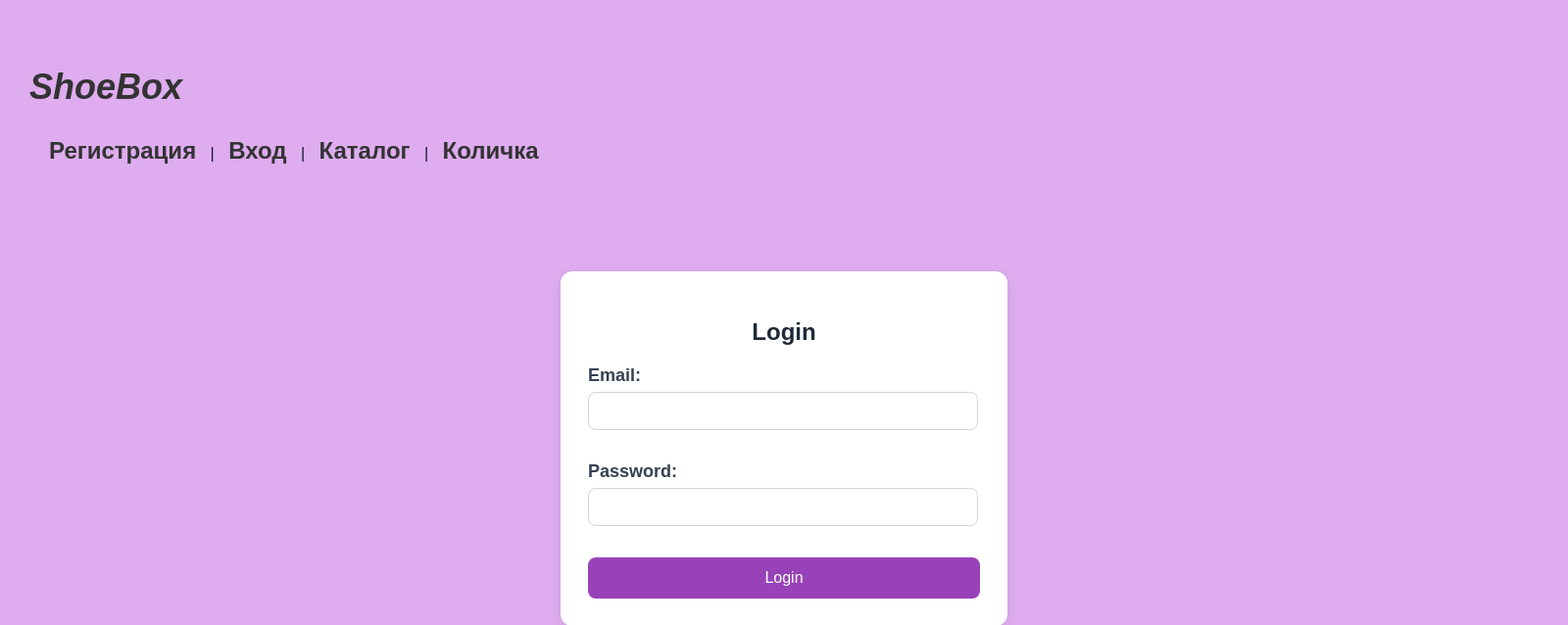
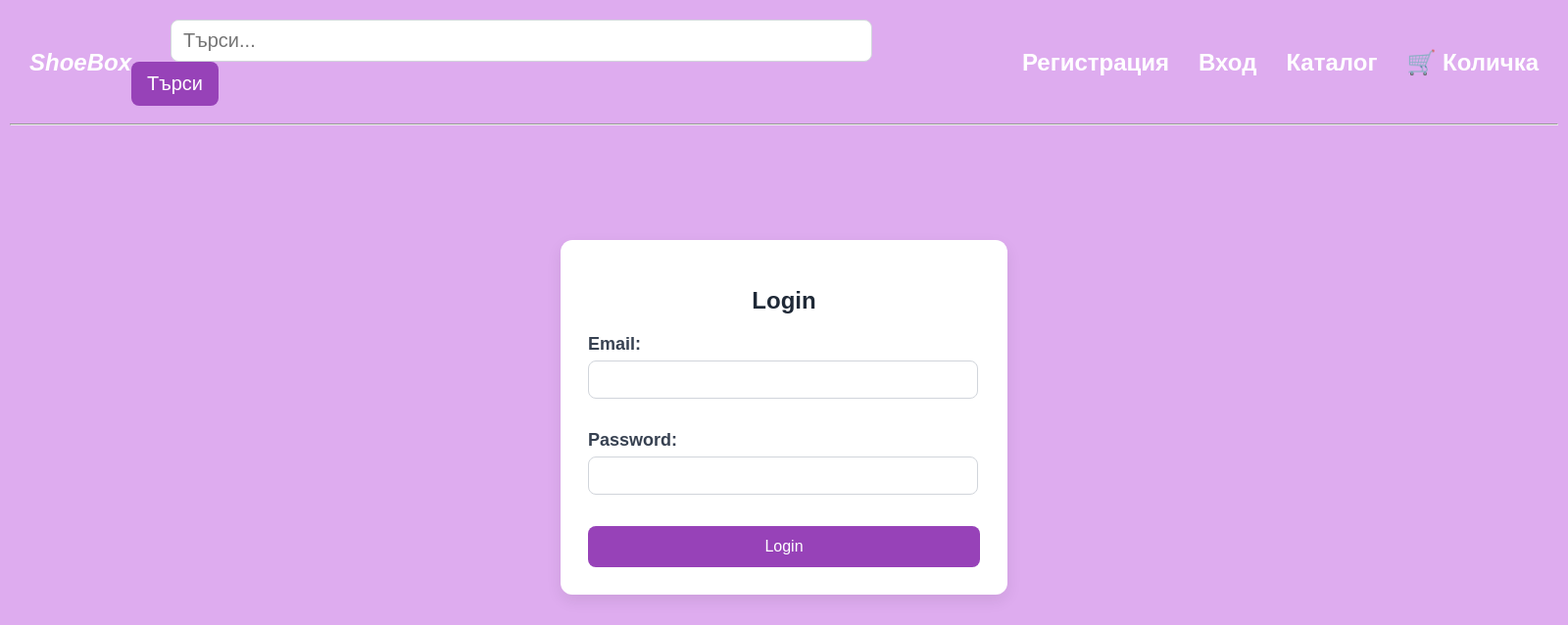
Before and after one commit to MIDimova21/ShoesProject, a Flask app: page /login in a window 1600 px wide. Shown: the top 638 px of the page at 98% size. Run offline with Flask 3, Linux system fonts and the light colour scheme.

Commit message:
Move ssearch bar to the nav

```diff
--- a/FlaskProject/controllers/auth_controller.py
+++ b/FlaskProject/controllers/auth_controller.py
@@ -37,8 +37,3 @@ def login():
             flash("Invalid email or password.")
 
     return render_template("login.html")
-
-
-@auth_bp.route('/')
-def index():
-    return render_template("base.html")
--- a/FlaskProject/static/base.css
+++ b/FlaskProject/static/base.css
@@ -20,32 +20,62 @@ header {
   position: sticky;
   top: 0;
 }
-nav {
+
+
+.container_nav {
   display: flex;
-  gap: 10px;
+  justify-content: space-between;
   align-items: center;
-    background-color: #deacef;
-    margin-left: 20px;
+  padding: 10px 20px;
+  background-color: #deacef;
 }
-nav a {
-  padding: 6px 10px;
-  border-radius: 6px;
-  color: #333;
+
+.nav-left,
+.nav-right {
+  flex: 1;
+  display: flex;
+  align-items: center;
+}
+
+.nav-left {
+  justify-content: flex-start;
+    font-style: italic;
+    color: #ffffff;
+}
+
+.nav-right {
+  justify-content: flex-end;
+    gap: 30px;
+    color: #ffffff;
     font-weight: bold;
     font-size: 24px;
 }
 
-a h1 {
-    margin-right: 1380px;
-    font-style: italic;
+
+.search input {
+  padding: 8px 12px;
+  border: 1px solid #d1d5db;
+  border-radius: 8px;
+  font-size: 20px;
+  min-width: 690px;
+    height: 25px;
+    margin-left: 40px;
+  transition: border 0.2s, box-shadow 0.2s;
 }
 
-.container {
-  width: 90%;
-  max-width: 1100px;
-  margin: 20px auto;
-    background-color: #deacef;
+.search button {
+  padding: 10px 16px;
+  background: #9742b8;
+  border: none;
+  border-radius: 8px;
+  color: #ffffff;
+  cursor: pointer;
+  font-weight: 500;
+    font-size: 20px;
+    height: 45px;
+  transition: background 0.2s, transform 0.1s;
 }
+
 footer {
   margin-top: 30px;
   padding: 15px;
--- a/FlaskProject/templates/base.html
+++ b/FlaskProject/templates/base.html
@@ -12,17 +12,23 @@
 <body>
     <header>
         <nav>
-            <div class="container_nav">
-                <a href="{{ url_for('catalog.show_catalog') }}"><h1>ShoeBox</h1></a>
-
-                <a href="{{ url_for('auth.register') }}">Регистрация</a> |
-                <a href="{{ url_for('auth.login') }}">Вход</a> |
-                <a href="{{ url_for('catalog.show_catalog') }}">Каталог</a> |
-                <a href="{{ url_for('cart.show_cart') }}">Количка</a>
+          <div class="container_nav">
+            <div class="nav-left">
+              <a href="{{ url_for('catalog.show_catalog') }}"><h1>ShoeBox</h1></a>
+              <form class="search" method="GET" action="{{ url_for('catalog.show_catalog') }}">
+                <input type="text" name="query" placeholder="Търси..." value="{{ search_query or '' }}">
+                <button class="search" type="submit">Търси</button>
+              </form>
             </div>
-
-
+            <div class="nav-right">
+              <a href="{{ url_for('auth.register') }}">Регистрация</a>
+              <a href="{{ url_for('auth.login') }}">Вход</a>
+              <a href="{{ url_for('catalog.show_catalog') }}"> Каталог</a>
+              <a href="{{ url_for('cart.show_cart') }}">🛒 Количка</a>
+            </div>
+          </div>
         </nav>
+        <hr>
     </header>
 
     <main>
```
